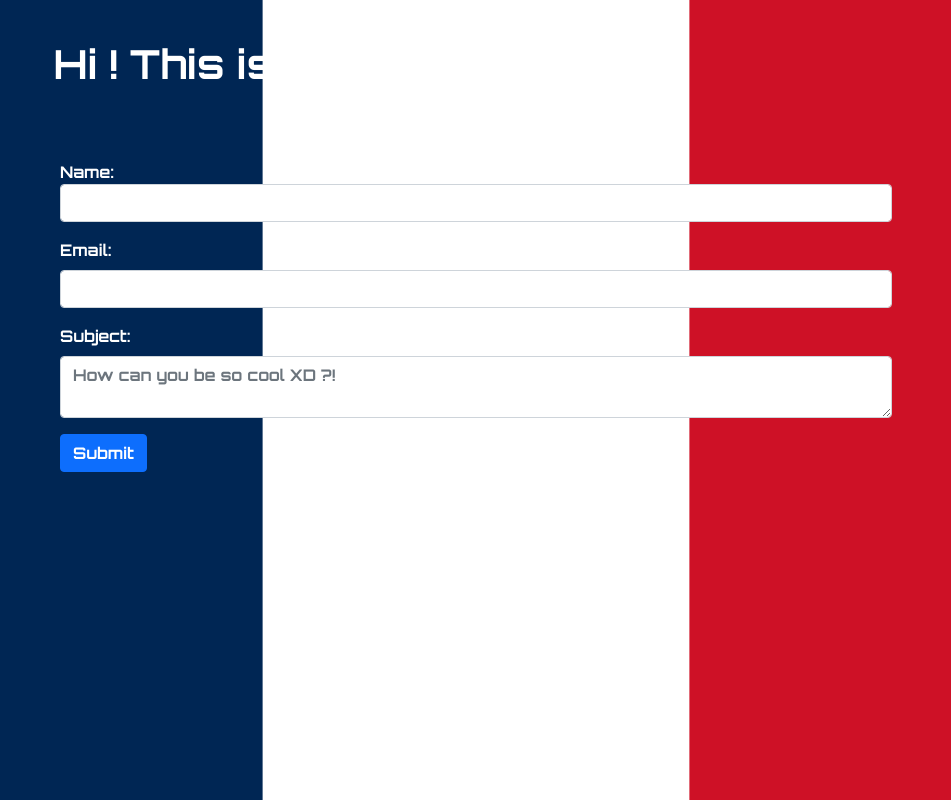
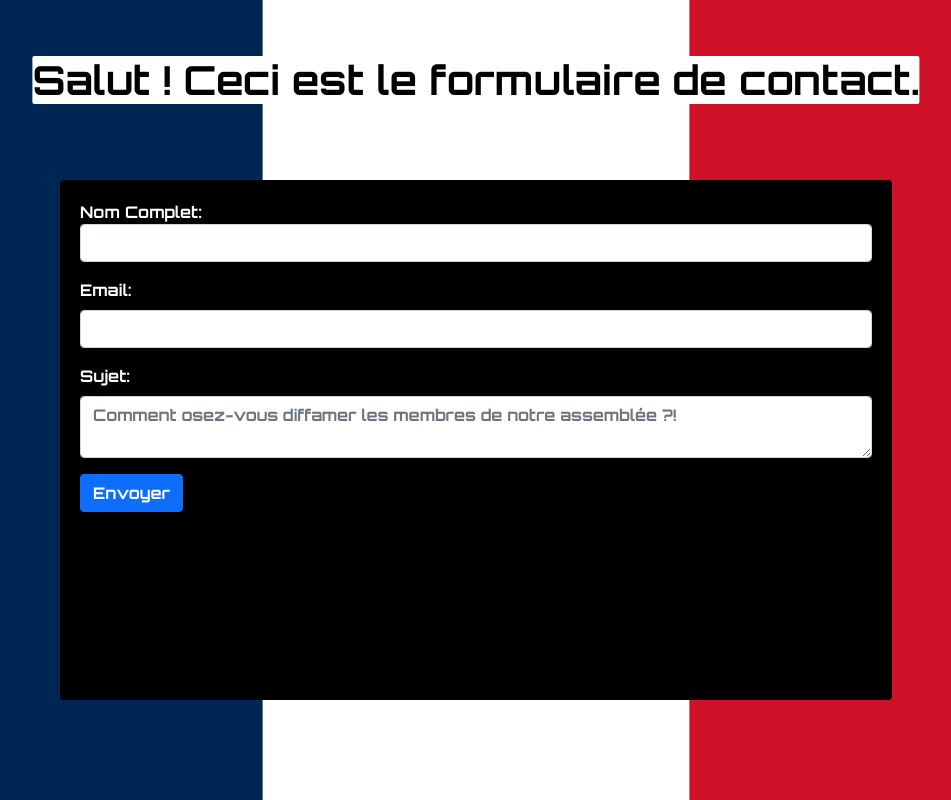
Before and after one commit to Sak-288/SMASH-or-PASS-the-bill-, a Django app: page /contact/ in a window 1280 px wide. Shown: the whole page, without its empty margins (164-1115 px from the left). Run offline with Django 5.2, Linux system fonts and the light colour scheme.

Commit message:
uhhh forgot what I added

```diff
--- a/django/webapp/data/liste.csv
+++ b/django/webapp/data/liste.csv
@@ -239,7 +239,7 @@
 840757,Monique,Griseti,Bouches-du-Rhône,1,Rassemblement National,950.0,239,1,F
 794058,Justine,Gruet,Jura,3,Droite Républicaine,1003.0,240,2,F
 840171,Emmanuel,Grégoire,Paris,7,Socialistes et apparentés,1000,241,0,M
-721764,Olivia,Grégoire,Paris,12,Ensemble pour la République,1050.0,242,1,F
+721764,Olivia,Grégoire,Paris,12,Ensemble pour la République,1003.0,242,2,F
 1567,Jérôme,Guedj,Essonne,6,Socialistes et apparentés,1000,243,0,M
 795310,Clémence,Guetté,Val-de-Marne,2,La France insoumise - Nouveau Front Populaire,1000,244,0,F
 841451,Julien,Guibert,Nièvre,2,Rassemblement National,1000,245,0,M
@@ -492,7 +492,7 @@
 341981,Marie,Récalde,Gironde,6,Socialistes et apparentés,1050.0,492,1,F
 794894,Anaïs,Sabatini,Pyrénées-Orientales,2,Rassemblement National,950.0,493,1,F
 794570,Alexandre,Sabatou,Oise,3,Rassemblement National,1000,494,0,M
-841845,Arnaud,Saint-Martin,Seine-et-Marne,1,La France insoumise - Nouveau Front Populaire,1000,495,0,M
+841845,Arnaud,Saint-Martin,Seine-et-Marne,1,La France insoumise - Nouveau Front Populaire,1055.0,495,1,M
 841243,Sébastien,Saint-Pasteur,Gironde,7,Socialistes et apparentés,1000,496,0,M
 720138,Laetitia,Saint-Paul,Maine-et-Loire,4,Horizons & Indépendants,1000,497,0,F
 795982,Aurélien,Saintoul,Hauts-de-Seine,11,La France insoumise - Nouveau Front Populaire,1000,498,0,M
--- a/django/webapp/templates/webapp/contact.html
+++ b/django/webapp/templates/webapp/contact.html
@@ -21,28 +21,35 @@
             color:white;
         }
         #title{
+            background-color:white;
             font-family:'Orbitron', sans-serif;
-            color:white;
+            color:black;
             position:absolute;
-            left:17%;
-            top:5%;
+            left:50%;
+            top:10%;
+            transform:translate(-50%, -50%);
+            border-radius:2px;
+            white-space: nowrap;
         }
         #contact_form{
+            background-color:black;
+            padding:20px;
             position:absolute;
             width:65%;
-            height:40%;
-            top:40%;
+            height:65%;
+            top:55%;
             left:50%;
             transform: translate(-50%, -50%);
+            border-radius:4px;
         }
     </style>
     </head>
     <body>
-        <h1 id="title">Hi ! This is the contact form !</h1>
+        <h1 id="title">Salut ! Ceci est le formulaire de contact.</h1>
         <form id="contact_form" class="was_validated" method="post">
             {% csrf_token %}
             <div class="mb-3">
-                <label id="text" for="fname">Name:</label>
+                <label id="text" for="fname">Nom Complet:</label>
                 <input  name="name" type="text" class="form-control" id="name" aria-describedby="emailHelp" required>
             </div>
             <div class="mb-3">
@@ -50,10 +57,10 @@
                 <input name="email" type="email" class="form-control" id="email" required>
             </div>
             <div class="mb-3">
-                <label id="text" for="subject" class="form-label">Subject:</label>
-                <textarea name="subject" class="form-control" id="subject" placeholder="How can you be so cool XD ?!" required></textarea>
+                <label id="text" for="subject" class="form-label">Sujet:</label>
+                <textarea name="subject" class="form-control" id="subject" placeholder="Comment osez-vous diffamer les membres de notre assemblée ?!" required></textarea>
             </div>
-            <button type="submit" class="btn btn-primary">Submit</button>
+            <button type="submit" class="btn btn-primary">Envoyer</button>
         </form>
                 </script>
         <script src="https://cdn.jsdelivr.net/npm/bootstrap@5.1.3/dist/js/bootstrap.bundle.min.js" integrity="sha384-ka7Sk0Gln4gmtz2MlQnikT1wXgYsOg+OMhuP+IlRH9sENBO0LRn5q+8nbTov4+1p" crossorigin="anonymous"></script>
--- a/django/webapp/urls.py
+++ b/django/webapp/urls.py
@@ -9,5 +9,4 @@ urlpatterns = [
     path('home_men/', views.home_men, name='home_men'),
     path('home_women/', views.home_women, name='home_women'),
     path('contact/', views.contact, name='contact'),
-    path('contact_successful/', views.contact_successful, name='contact_successful'),
 ]
--- a/django/webapp/views.py
+++ b/django/webapp/views.py
@@ -313,8 +313,5 @@ def contact(request):
         email = request.POST['email']
 
         send_mail(f'Message from {name}', subject, email, [settings.EMAIL_HOST_USER], fail_silently=False)
-        return render(request, 'webapp/contact_successful.html')
+        return redirect('/home')
     return render(request, 'webapp/contact.html')
-
-def contact_successful(request):
-    return render(request, 'webapp/contact_successful.html')
```
Also changed, not shown: django/webapp/templates/webapp/contact_successful.html (deleted, +0 -78 lines), django/webapp/templates/webapp/home.html (+14 -2 lines).
